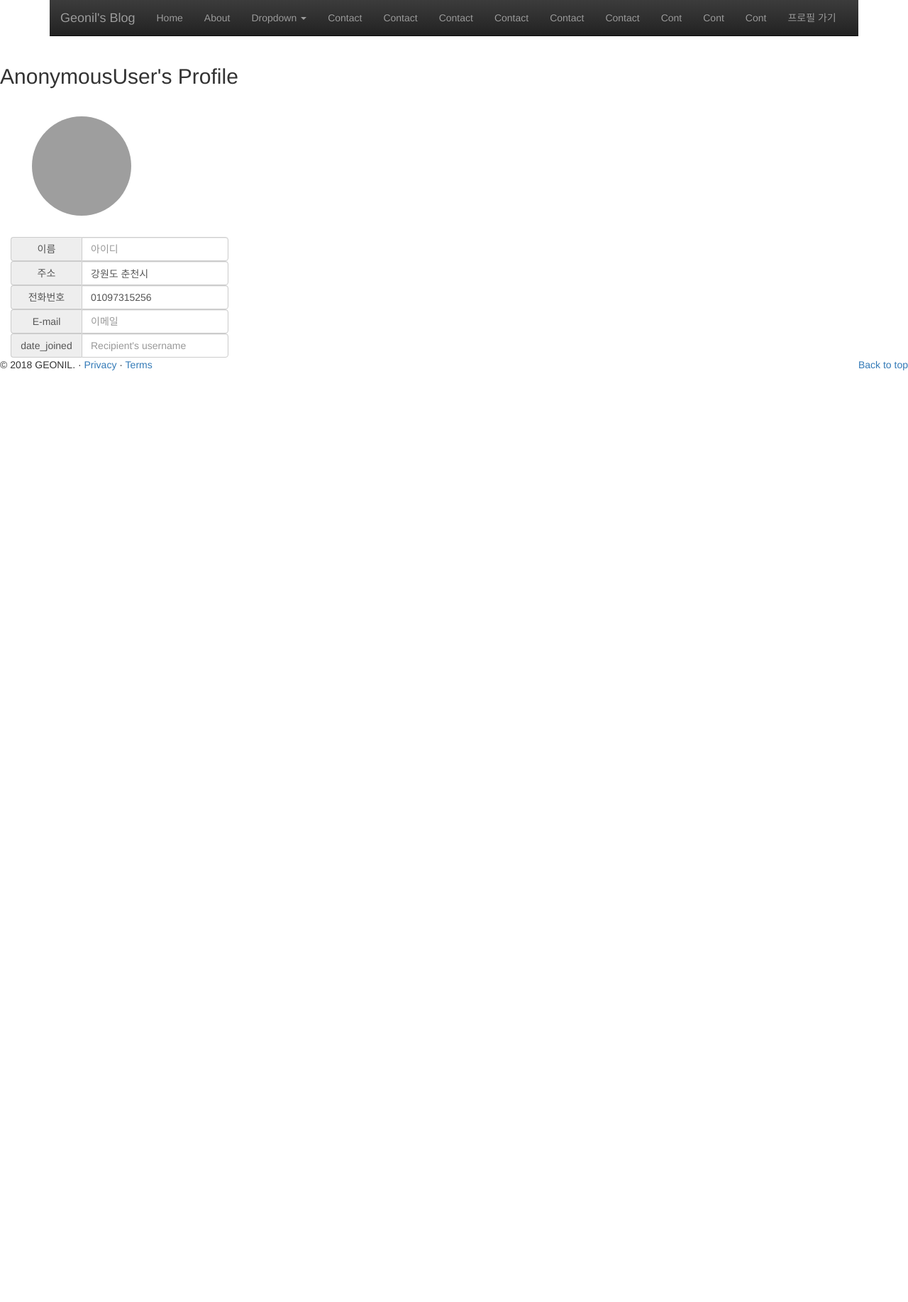
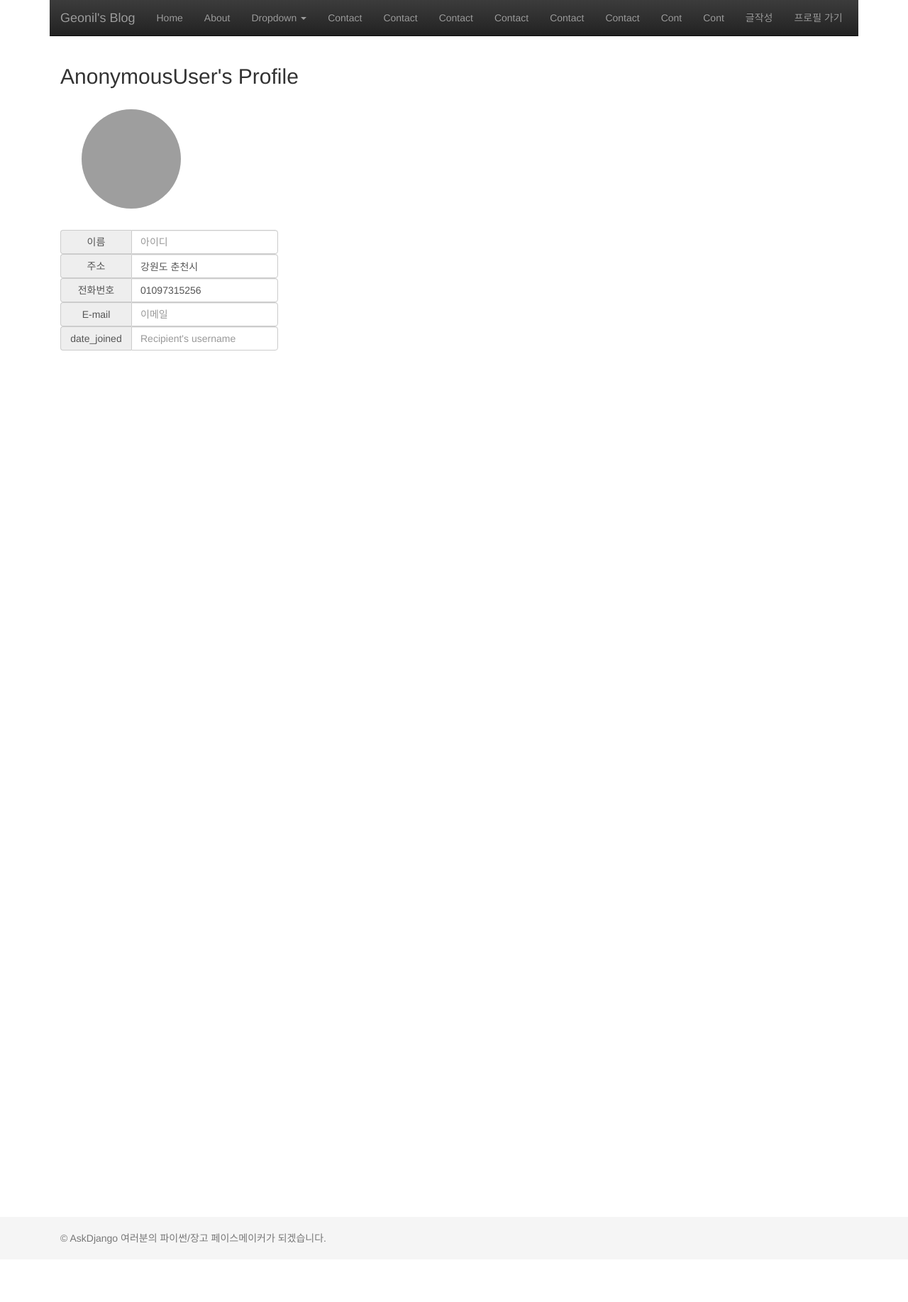
Before and after one commit to GeonilJang/GIT_DJANGO, a Django app: page /accounts/profile/ in a window 1280 px wide. Shown: the whole page at 71% size. Before the commit the page ends 522 px from the top, so only its background shows below. Run offline with Django 3.2, Linux system fonts and the light colour scheme; some libraries are stand-ins or nearby versions; grey boxes are pictures that could not be loaded.

Commit message:
부트스트랩을 적용

```diff
--- a/accounts/templates/accounts/profile.html
+++ b/accounts/templates/accounts/profile.html
@@ -1,10 +1,12 @@
 {% extends "accounts/layout.html" %}
+{% block content %}
 
-{% block content %}
-  <h2>{{user}}'s Profile</h2>
+
 
   {% for post in profiles %}
+  <div class="container" style="margin-bottom:100%">
         <div class="col-lg-12">
+          <h2>{{user}}'s Profile</h2>
             <div style="margin:30px 30px"><img class="img-circle" src="https://store-old.linefriends.com/wp-content/uploads/2015/12/zero_search.png" alt="Generic placeholder image" width="140" height="140"></div>
             <div class="input-group">
                 <span class="input-group-addon" id="basic-addon1" style="width:100px">이름</span><input type="text" class="form-control" placeholder="아이디" aria-describedby="basic-addon2" value="{{ user.username }}">
@@ -22,6 +24,7 @@
                 <span class="input-group-addon" id="basic-addon1" style="width:100px">date_joined</span> <input type="text" class="form-control" placeholder="Recipient's username" aria-describedby="basic-addon2" value="{{ user.date__joined }}">
             </div>
         </div>
+  </div>
+
   {% endfor%}
-
 {% endblock %}
--- a/accounts/urls.py
+++ b/accounts/urls.py
@@ -6,6 +6,6 @@ from django.conf import settings
 from . import views
 
 urlpatterns = [
-    url(r'^profile/$', views.profile),
+    url(r'^profile/$', views.profile, name="profile"),
 
 ]
--- a/askdjango/templates/layout.html
+++ b/askdjango/templates/layout.html
@@ -9,86 +9,29 @@
 
     <link rel="stylesheet" href="https://maxcdn.bootstrapcdn.com/bootstrap/3.3.2/css/bootstrap.min.css">
     <link rel="stylesheet" href="https://maxcdn.bootstrapcdn.com/bootstrap/3.3.2/css/bootstrap-theme.min.css">
+    <!-- <link rel="stylesheet" href="https://stackpath.bootstrapcdn.com/bootswatch/4.1.1/journal/bootstrap.min.css"> -->
     <style>
+
+     html { position: relative; min-height: 100%; }
+     body { margin-bottom: 60px; }
+
+     #page-footer {
+       position: absolute;
+       bottom: 0;
+       width: 100%;
+       height: 60px;
+       line-height: 60px;
+       background-color: #f5f5f5;
+     }
+
       .container.marketing .row .col-lg-4{
             margin-top:80px;
       }
       .container.marketing .row .col-lg-4 #cont{
             background-color: #cccccc;
       }
+
     </style>
-
-  </head>
-  <body>
-    <!-- start 네비게이션 -->
-    <div class="navbar-wrapper">
-      <div class="container">
-        <nav class="navbar navbar-inverse navbar-static-top">
-          <div class="container">
-            <div class="navbar-header">
-              <button type="button" class="navbar-toggle collapsed" data-toggle="collapse" data-target="#navbar" aria-expanded="false" aria-controls="navbar">
-                <span class="sr-only">Toggle navigation</span>
-                <span class="icon-bar"></span>
-                <span class="icon-bar"></span>
-                <span class="icon-bar"></span>
-              </button>
-              <a class="navbar-brand" href="/blog">Geonil's Blog</a>
-            </div>
-            <div id="navbar" class="navbar-collapse collapse">
-              <ul class="nav navbar-nav">
-                <li><a href="#Home" onclick="checkClick(1)">Home</a></li>
-                <li><a href="#About" onclick="checkClick(2)">About</a></li>
-                <li class="dropdown">
-                  <a href="#" onclick="checkClick('drop')" class="dropdown-toggle" data-toggle="dropdown" role="button" aria-expanded="false">Dropdown <span class="caret"></span></a>
-                  <ul class="dropdown-menu" role="menu">
-                    <li><a href="#">Action</a></li>
-                    <li><a href="#">Another action</a></li>
-                    <li><a href="#">Something else here</a></li>
-                    <li class="divider"></li>
-                    <li class="dropdown-header">Nav header</li>
-                    <li><a href="#">Separated link</a></li>
-                    <li><a href="#">One more separated link</a></li>
-                  </ul>
-                </li>
-                <li><a href="#Contact" onclick="checkClick(4)">Contact</a></li>
-                <li><a href="#Contact" onclick="checkClick(5)">Contact</a></li>
-                <li><a href="#Contact" onclick="checkClick(6)">Contact</a></li>
-                <li><a href="#Contact" onclick="checkClick(7)">Contact</a></li>
-                <li><a href="#Contact" onclick="checkClick(8)">Contact</a></li>
-                <li><a href="#Contact" onclick="checkClick(9)">Contact</a></li>
-                <li><a href="#Contact" onclick="checkClick(10)">Cont</a></li>
-                <li><a href="#Contact" onclick="checkClick(11)">Cont</a></li>
-                <li><a href="#Contact" onclick="checkClick(12)">Cont</a></li>
-                <li><a href="/accounts/profile" onclick="checkClick(13)">프로필 가기</a></li>
-              </ul>
-            </div>
-          </div>
-        </nav>
-      </div>
-    </div>
-    <!-- end 네비게이션 -->
-
-
-
-<!-- 여기에 블록을 주세요 -->
-
-{% block content %}
-{% endblock %}
-
-
-<!-- 여기에 블록을 주세요 -->
-
-
-      <!-- start FOOTER -->
-      <footer>
-        <hr>
-        <p class="pull-right"><a href="#">Back to top</a></p>
-        <p>&copy; 2018 GEONIL. &middot; <a href="#">Privacy</a> &middot; <a href="#">Terms</a></p>
-      </footer>
-      <!-- end FOOTER -->
-    </div>
-    <!-- end 컨텐츠 -->
-
     <script src="https://ajax.googleapis.com/ajax/libs/jquery/1.11.2/jquery.min.js"></script>
     <script src="https://maxcdn.bootstrapcdn.com/bootstrap/3.3.2/js/bootstrap.min.js"></script>
     <script>
@@ -114,8 +57,79 @@
 
       }
 
+    </script>
+  </head>
+  <body>
+    <!-- start 네비게이션 -->
+    <div class="navbar-wrapper">
+      <div class="container">
+        <nav class="navbar navbar-inverse navbar-static-top">
+          <div class="container">
+            <div class="navbar-header">
+              <button type="button" class="navbar-toggle collapsed" data-toggle="collapse" data-target="#navbar" aria-expanded="false" aria-controls="navbar">
+                <span class="sr-only">Toggle navigation</span>
+                <span class="icon-bar"></span>
+                <span class="icon-bar"></span>
+                <span class="icon-bar"></span>
+              </button>
+              <a class="navbar-brand" href="{% url "root" %}">Geonil's Blog</a>
+            </div>
+            <div id="navbar" class="navbar-collapse collapse">
+              <ul class="nav navbar-nav">
+                <li><a href="{% url "root" %}" onclick="checkClick(1)">Home</a></li>
+                <li><a href="#About" onclick="checkClick(2)">About</a></li>
+                <li class="dropdown">
+                  <a href="#" onclick="checkClick('drop')" class="dropdown-toggle" data-toggle="dropdown" role="button" aria-expanded="false">Dropdown <span class="caret"></span></a>
+                  <ul class="dropdown-menu" role="menu">
+                    <li><a href="#">Action</a></li>
+                    <li><a href="#">Another action</a></li>
+                    <li><a href="#">Something else here</a></li>
+                    <li class="divider"></li>
+                    <li class="dropdown-header">Nav header</li>
+                    <li><a href="#">Separated link</a></li>
+                    <li><a href="#">One more separated link</a></li>
+                  </ul>
+                </li>
+                <li><a href="#Contact" onclick="checkClick(4)">Contact</a></li>
+                <li><a href="#Contact" onclick="checkClick(5)">Contact</a></li>
+                <li><a href="#Contact" onclick="checkClick(6)">Contact</a></li>
+                <li><a href="#Contact" onclick="checkClick(7)">Contact</a></li>
+                <li><a href="#Contact" onclick="checkClick(8)">Contact</a></li>
+                <li><a href="#Contact" onclick="checkClick(9)">Contact</a></li>
+                <li><a href="#Contact" onclick="checkClick(10)">Cont</a></li>
+                <li><a href="#Contact" onclick="checkClick(11)">Cont</a></li>
+                <li><a href="{% url "blog:post_form" %}" onclick="checkClick(12)">글작성</a></li>
+                <li><a href="/accounts/profile" onclick="checkClick(13)">프로필 가기</a></li>
+              </ul>
+            </div>
+          </div>
+        </nav>
+      </div>
+    </div>
+    <!-- end 네비게이션 -->
 
 
-    </script>
+
+<!-- 여기에 블록을 주세요 -->
+
+{% block content %}
+{% endblock %}
+
+
+<!-- 여기에 블록을 주세요 -->
+<div class="row">
+  <div class="col-sm-12">
+    <div id="page-footer">
+      <div class="container">
+        <p class="text-muted">
+          &copy; AskDjango
+          여러분의 파이썬/장고 페이스메이커가 되겠습니다.
+        </p>
+      </div>
+    </div>
+  </div>
+</div>
+
+
   </body>
 </html>
--- a/askdjango/urls.py
+++ b/askdjango/urls.py
@@ -19,8 +19,10 @@ urlpatterns = [
 
     url(r'^admin/', admin.site.urls),
     url(r'^blog/', include('blog.urls', namespace='blog')),
+    url(r'^blog/cbv/new', include('blog.urls')),
     url(r'^dojo/', include('dojo.urls', namespace='dojo')),
     url(r'^accounts/', include('accounts.urls', namespace='accounts')),
+
 ]
 
 if settings.DEBUG:
--- a/blog/templates/blog/post_list.html
+++ b/blog/templates/blog/post_list.html
@@ -93,7 +93,7 @@
            <p class="lead">Donec ullamcorper nulla non metus auctor fringilla. Vestibulum id ligula porta felis euismod semper. Praesent commodo cursus magna, vel scelerisque nisl consectetur. Fusce dapibus, tellus ac cursus commodo.</p>
          </div>
          <div class="col-md-5">
-           <img class="featurette-image img-responsive center-block" src="https://i.pinimg.com/originals/8e/54/9c/8e549cc1717fa1bfc57a7b5030b3c169.jpg" alt="Generic placeholder image">
+           <img class="featurette-image img-responsive center-block" src="blog/test1.jpg" alt="Generic placeholder image">
          </div>
        </div>
 
@@ -121,5 +121,5 @@
          </div>
        </div>
 
-       <hr class="featurette-divider">
+       <hr class="featurette-divider"  style="margin-bottom:100%">
  {% endblock%}
--- a/blog/urls.py
+++ b/blog/urls.py
@@ -1,6 +1,7 @@
 #blog/urls.py
 from django.conf.urls import url
 from . import views
+from . import views_cbv
 
 urlpatterns = [
     #^시작 $끝
@@ -8,4 +9,7 @@ urlpatterns = [
     url(r'^(?P<id>\d+)$',views.post_detail, name='post_detail'),
     url(r'^test/(?P<name>[ㄱ-힣]+)/$', views.test),
 
+    url(r'^cbv/new/$', views_cbv.post_new, name="post_form"),
+
+
 ]
```
Also changed, not shown: blog/models.py (+6 -3 lines), blog/templates/blog/post_detail.html (+24 -102 lines), blog/templates/blog/post_form.html (added, +8 -0 lines), blog/views_cbv.py (added, +16 -0 lines), db.sqlite3.
